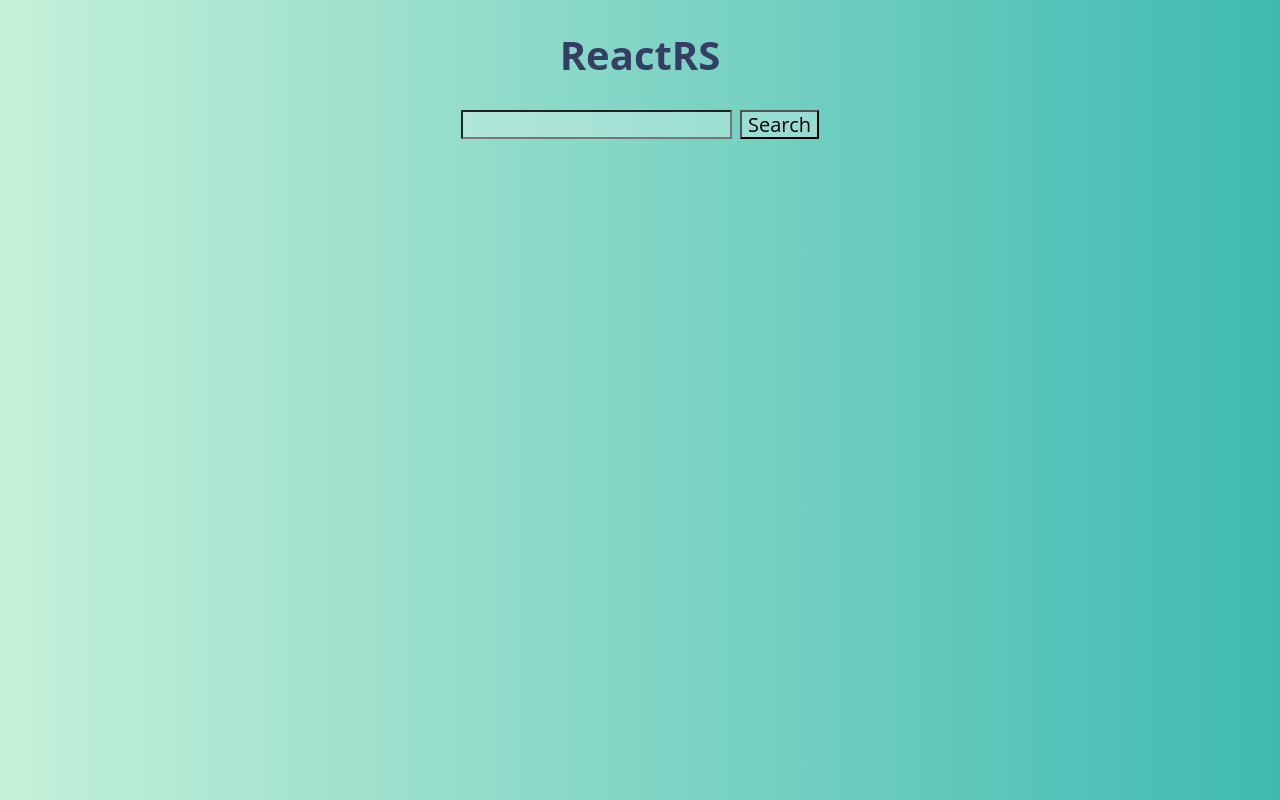
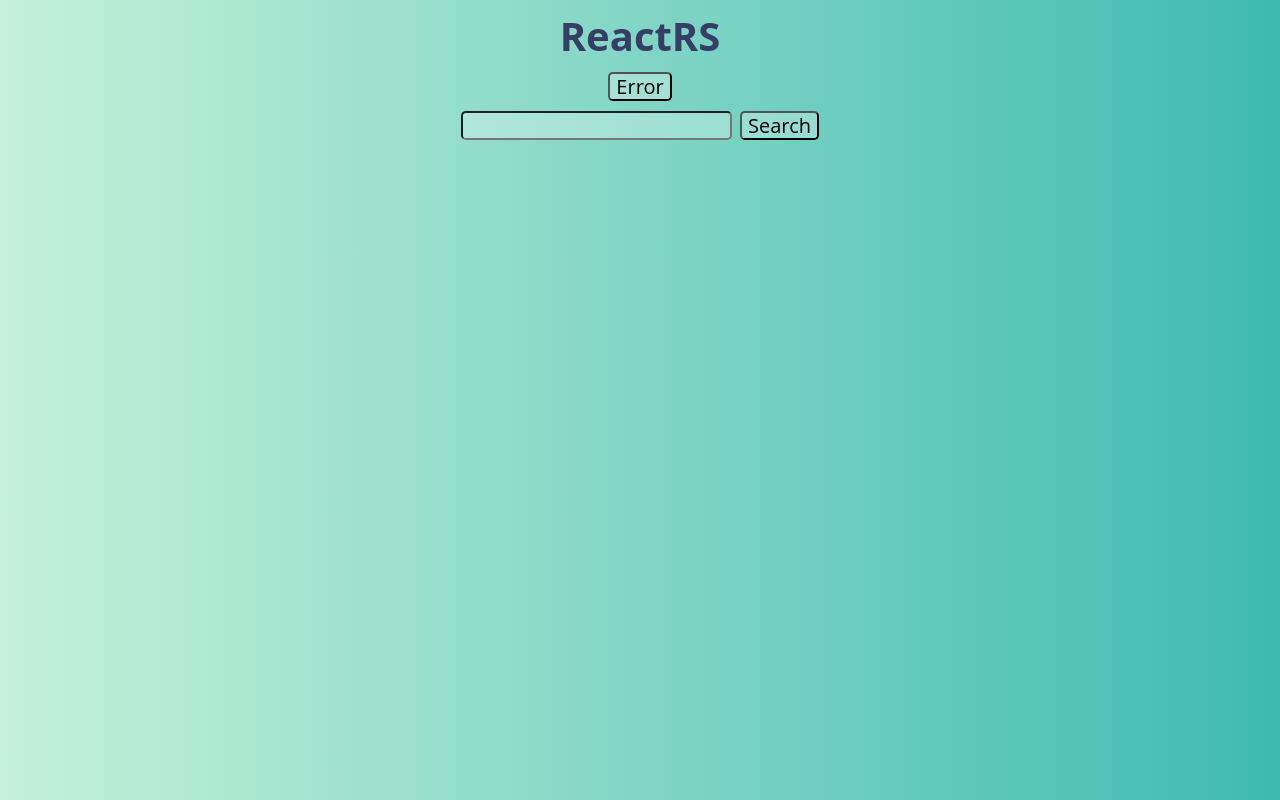
Before and after one commit to Yuriy85/ReactRS, a React (Vite) app: page / in a window 1280 px wide. Built offline with nearby package versions, Linux system fonts and the light colour scheme.

Commit message:
feat: add search join

```diff
--- a/src/app/index.tsx
+++ b/src/app/index.tsx
@@ -1,36 +1,16 @@
-import { Component, ReactNode } from 'react';
+import { Component } from 'react';
+import Search from '../components/Search/index';
+import ErrorButton from '../components/ErrorButton';
 
-interface Props {
-  children?: ReactNode;
-}
-
-interface State {
-  age: number;
-}
-
-class App extends Component<Props, State> {
-  public state: State = {
-    age: 1,
-  };
-  componentDidMount() {
-    console.log(1);
-  }
-  componentDidUpdate(prevProps: Readonly<Props>, prevState: Readonly<State>): void {
-    console.log(prevProps, prevState);
-  }
-  componentWillUnmount() {
-    console.log(2);
-  }
+class App extends Component {
   render() {
     return (
       <>
         <header></header>
         <main>
           <h1>ReactRS</h1>
-          <div className="search container">
-            <input className="search__input input"></input>
-            <button className="search__button button">Search</button>
-          </div>
+          <ErrorButton />
+          <Search />
           <div className="data container"></div>
         </main>
         <footer></footer>
--- /dev/null
+++ b/src/components/ErrorButton/index.tsx
@@ -0,0 +1,19 @@
+import { Component } from 'react';
+
+class ErrorButton extends Component {
+  render() {
+    return (
+      <button
+        onClick={() => {
+          throw new Error("It's my fault!!!");
+        }}
+        style={{ margin: '0 auto', display: 'block' }}
+        className="button"
+      >
+        Error
+      </button>
+    );
+  }
+}
+
+export default ErrorButton;
--- /dev/null
+++ b/src/components/Search/index.tsx
@@ -0,0 +1,37 @@
+import { Component } from 'react';
+
+interface State {
+  search: string;
+}
+
+class Search extends Component {
+  public state: Readonly<State> = {
+    search: '',
+  };
+  componentDidMount(): void {
+    const searchText = localStorage.getItem('search');
+    if (searchText) {
+      this.setState({ search: searchText });
+    }
+  }
+  componentDidUpdate(): void {
+    localStorage.setItem('search', this.state.search);
+  }
+
+  render() {
+    return (
+      <div className="search container">
+        <input
+          value={this.state.search}
+          className="search__input input"
+          onChange={(event) => {
+            this.setState({ search: event.currentTarget.value });
+          }}
+        ></input>
+        <button className="search__button button">Search</button>
+      </div>
+    );
+  }
+}
+
+export default Search;
--- a/src/styles/base/_base.scss
+++ b/src/styles/base/_base.scss
@@ -39,4 +39,5 @@ a {
 
 h1 {
   text-align: center;
+  margin: 0.5rem 0;
 }
--- a/src/styles/base/_helpers.scss
+++ b/src/styles/base/_helpers.scss
@@ -21,8 +21,7 @@
   max-width: $max-width; /* 1 */
   margin-left: auto; /* 2 */
   margin-right: auto; /* 2 */
-  padding-left: 20px; /* 3 */
-  padding-right: 20px; /* 3 */
+  padding: 10px 20px; /* 3 */
   width: 100%; /* 1 */
 }
 
--- a/src/styles/components/_button.scss
+++ b/src/styles/components/_button.scss
@@ -1,3 +1,4 @@
 .button {
   background: #ffffff45;
+  border-radius: 0.3rem;
 }
--- a/src/styles/components/_input.scss
+++ b/src/styles/components/_input.scss
@@ -1,3 +1,4 @@
 .input {
   background: #ffffff45;
+  border-radius: 0.3rem;
 }
```
